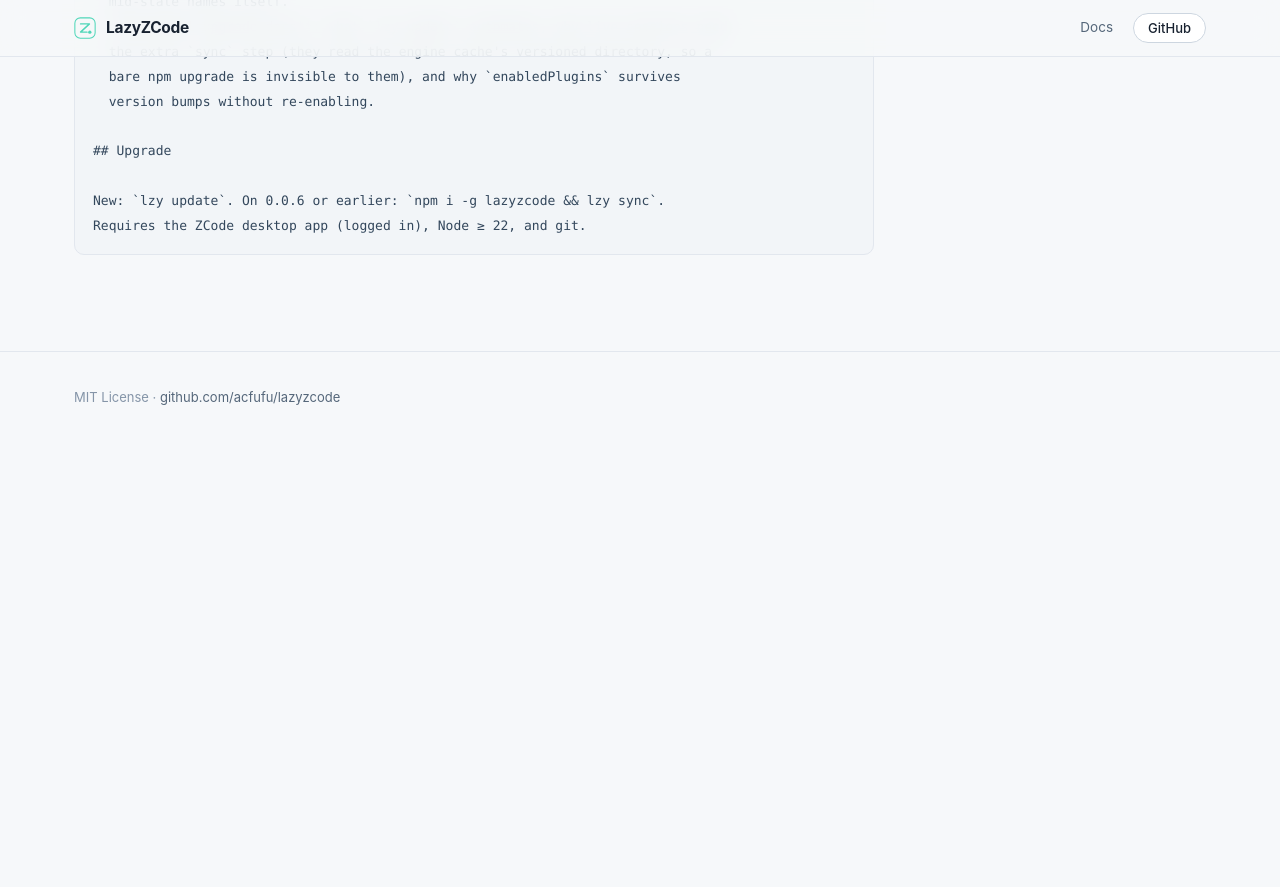
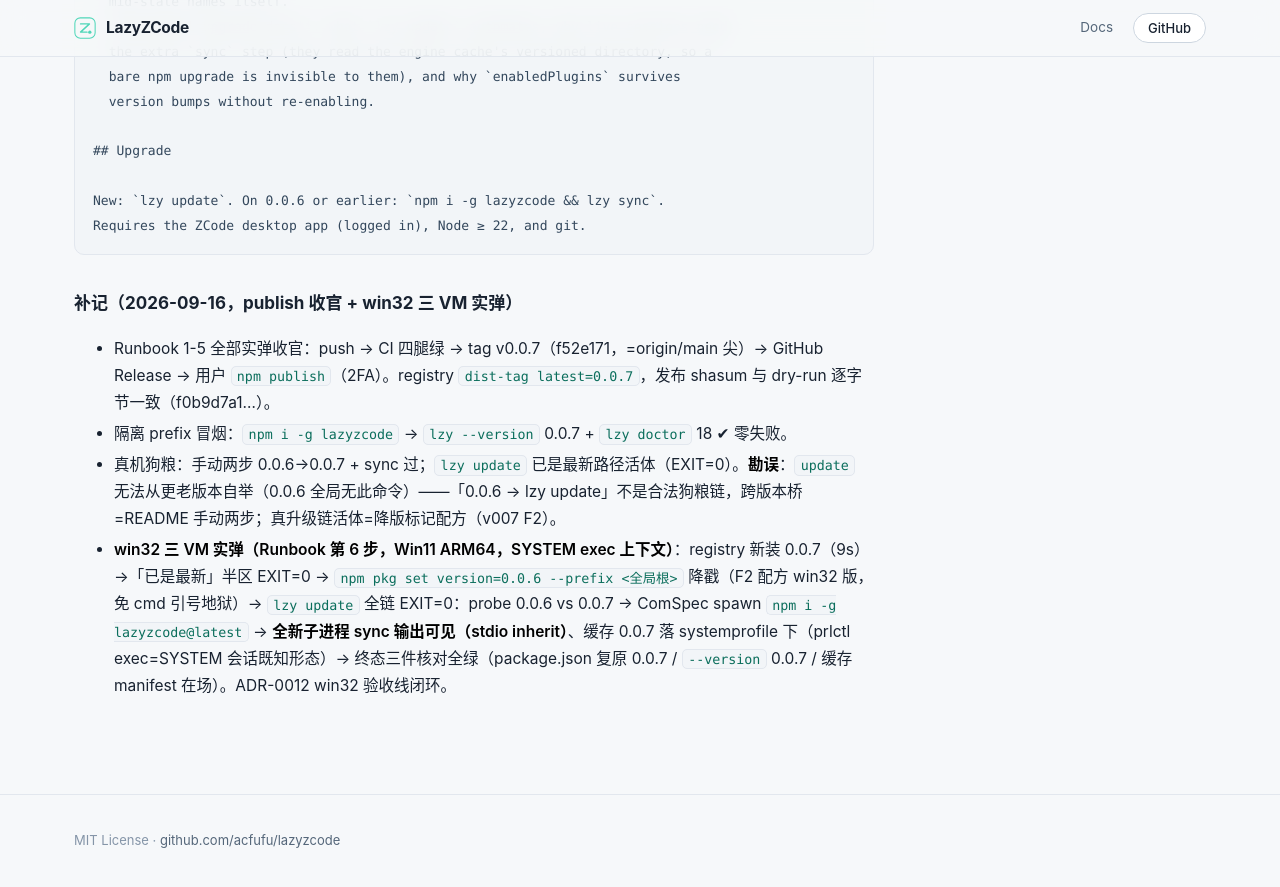
Before and after one commit to Acfufu/lazyzcode, a Jekyll site: the page built from docs/release-checklist.md, in a window 1280 px wide and 900 px high, scrolled down 5509 px. Shown: the top 887 px of the window. Built offline with Jekyll 4.4.1, drawn with Linux system fonts in a browser that asks for light colours; our own code applies the rules of GitHub Pages for plain Markdown files; before the commit the page ends 5966 px from its top, so only the background shows below that.

Commit message:
docs: record 0.0.7 publish closeout — registry/smoke/dogfood + win32 VM full-chain acceptance
Registry latest=0.0.7 (shasum byte-identical to dry-run), isolated-prefix
smoke 18 checks clean, real-machine manual two-step + lzy update
already-latest path live. Erratum: update cannot bootstrap from an older
release (0.0.6 global lacks the command) — the manual two steps are the
cross-version bridge, exactly as the README upgrade section states.
win32 three-VM session (Win11 ARM64, SYSTEM exec context): registry fresh
install + already-latest half + F2 stamp-downgrade full chain 0.0.6→0.0.7
with child-process sync, EXIT=0 — ADR-0012 win32 acceptance line closed.

````diff
--- a/docs/release-checklist.md
+++ b/docs/release-checklist.md
@@ -138,3 +138,10 @@
 New: `lzy update`. On 0.0.6 or earlier: `npm i -g lazyzcode && lzy sync`.
 Requires the ZCode desktop app (logged in), Node ≥ 22, and git.
 ```
+
+### 补记（2026-09-16，publish 收官 + win32 三 VM 实弹）
+
+- Runbook 1-5 全部实弹收官：push → CI 四腿绿 → tag v0.0.7（f52e171，=origin/main 尖）→ GitHub Release → 用户 `npm publish`（2FA）。registry `dist-tag latest=0.0.7`，发布 shasum 与 dry-run 逐字节一致（f0b9d7a1…）。
+- 隔离 prefix 冒烟：`npm i -g lazyzcode` → `lzy --version` 0.0.7 + `lzy doctor` 18 ✔ 零失败。
+- 真机狗粮：手动两步 0.0.6→0.0.7 + sync 过；`lzy update` 已是最新路径活体（EXIT=0）。**勘误**：`update` 无法从更老版本自举（0.0.6 全局无此命令）——「0.0.6 → lzy update」不是合法狗粮链，跨版本桥=README 手动两步；真升级链活体=降版标记配方（v007 F2）。
+- **win32 三 VM 实弹（Runbook 第 6 步，Win11 ARM64，SYSTEM exec 上下文）**：registry 新装 0.0.7（9s）→「已是最新」半区 EXIT=0 → `npm pkg set version=0.0.6 --prefix <全局根>` 降戳（F2 配方 win32 版，免 cmd 引号地狱）→ `lzy update` 全链 EXIT=0：probe 0.0.6 vs 0.0.7 → ComSpec spawn `npm i -g lazyzcode@latest` → **全新子进程 sync 输出可见（stdio inherit）**、缓存 0.0.7 落 systemprofile 下（prlctl exec=SYSTEM 会话既知形态）→ 终态三件核对全绿（package.json 复原 0.0.7 / `--version` 0.0.7 / 缓存 manifest 在场）。ADR-0012 win32 验收线闭环。
````
Also changed, not shown: AGENTS.md (+1 -1 lines).
